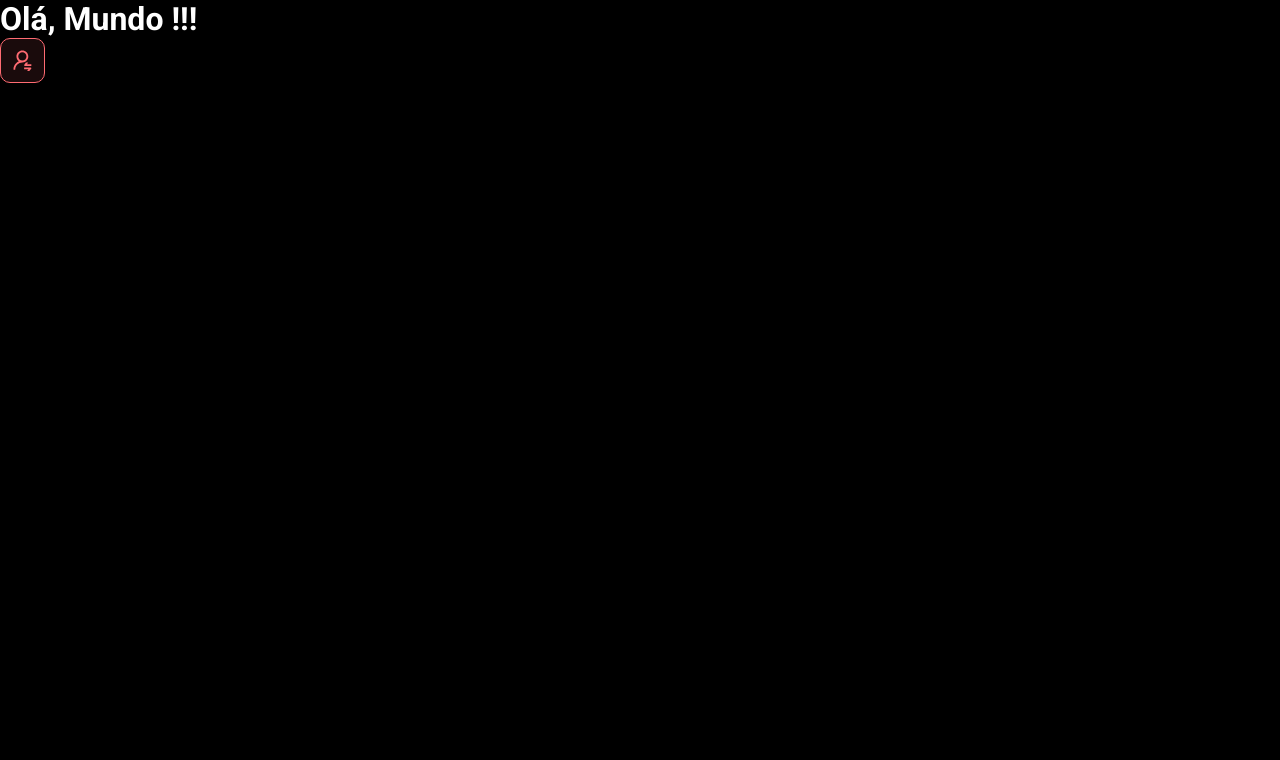
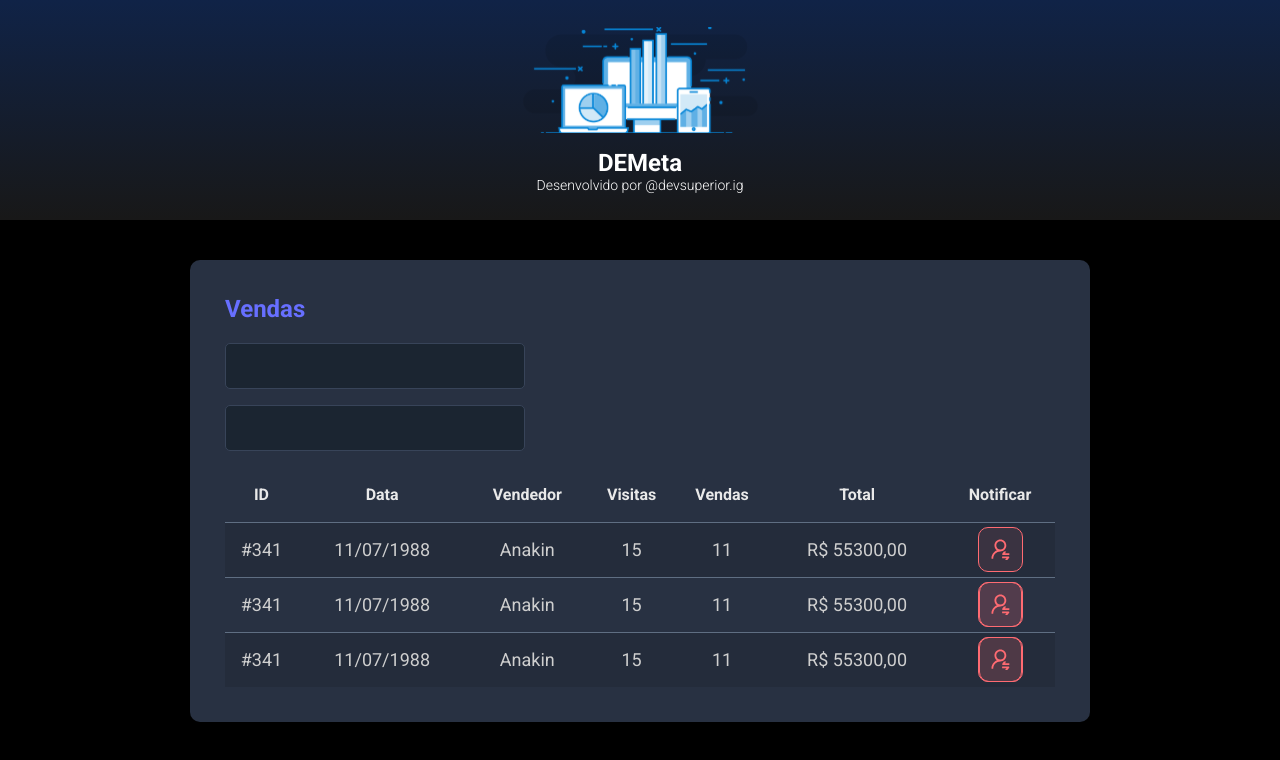
Before and after one commit to thiagobsdev/dsmeta, a React (Vite) app in the folder frontend/: page / in a window 1280 px wide. Shown: the top 760 px of the page. Built offline with nearby package versions, Linux system fonts and the light colour scheme.

Commit message:
Other Components

```diff
--- a/frontend/src/App.tsx
+++ b/frontend/src/App.tsx
@@ -1,10 +1,19 @@
+import Header from "./components/Header"
 import NotificationButton from "./components/NotificationButton"
+import SalesCard from "./components/SalesCard"
 
 function App() {
   return(
     <>
-    <h1>Olá, Mundo !!!</h1>
-    <NotificationButton/>
+
+    <Header/>
+    <main>
+        <section id="sales">
+            <div className="desmeta-container">
+              <SalesCard/>
+            </div>
+        </section>
+      </main>
     </>
   )
 }
--- /dev/null
+++ b/frontend/src/components/Header/index.tsx
@@ -0,0 +1,20 @@
+import "./styles.css"
+import icon from "../../assets/img/logo.svg";
+
+
+function Header() {
+    return (
+        <>
+        <header>
+            <div className="dsmeta-logo-container">
+                <img src={icon} alt=""/>
+                    <h1>DEMeta</h1>
+                    <p>Desenvolvido por <a href="https://www.instagram.com/devsuperior.ig/">@devsuperior.ig</a></p>
+            </div>
+        </header>
+        </>
+
+    )
+}
+
+export default Header
--- /dev/null
+++ b/frontend/src/components/Header/styles.css
@@ -0,0 +1,28 @@
+.dsmeta-logo-container {
+    display: flex;
+    flex-direction: column;
+    align-items: center;
+
+}
+
+header {
+    height: 220px;
+    background: linear-gradient(180deg, #102347 0%, #181818 100%);
+    display: flex;
+    justify-content: center;
+    align-items: center;
+}
+
+.dsmeta-logo-container img {
+    width: 235px;
+}
+
+.dsmeta-logo-container h1 {
+    margin-top: 15px;
+    font-size: 24px;
+}
+
+.dsmeta-logo-container p {
+    font-size: 14px;
+    font-weight: 300;
+}
--- /dev/null
+++ b/frontend/src/components/SalesCard/index.tsx
@@ -0,0 +1,83 @@
+import NotificationButton from "../NotificationButton"
+import "./styles.css"
+
+function SalesCard() {
+    return (
+        <>
+            <div className="dsmeta-card">
+                <h2>Vendas</h2>
+                <div>
+                    <div className="dsmeta-form-control-container">
+                        <input className="dsmeta-form-control" type="text" />
+                    </div>
+                    <div className="dsmeta-form-control-container">
+                        <input className="dsmeta-form-control" type="text" />
+                    </div>
+                </div>
+                <div>
+                    <table className="dsmeta-sales-table">
+                        <thead>
+                            <tr>
+                                <th className="show992">ID</th>
+                                <th className="show576">Data</th>
+                                <th>Vendedor</th>
+                                <th className="show992">Visitas</th>
+                                <th className="show992">Vendas</th>
+                                <th>Total</th>
+                                <th>Notificar</th>
+                            </tr>
+                        </thead>
+                        <tbody>
+                            <tr>
+                                <td className="show992">#341</td>
+                                <td className="show576">11/07/1988</td>
+                                <td>Anakin</td>
+                                <td className="show992">15</td>
+                                <td className="show992">11</td>
+                                <td>R$ 55300,00</td>
+                                <td>
+                                    <div className="dsmeta-red-btn-container">
+                                        <NotificationButton/>
+                                    </div>
+                                </td>
+                            </tr>
+                            <tr>
+                                <td className="show992">#341</td>
+                                <td className="show576">11/07/1988</td>
+                                <td>Anakin</td>
+                                <td className="show992">15</td>
+                                <td className="show992">11</td>
+                                <td>R$ 55300,00</td>
+                                <td>
+                                    <div className="dsmeta-red-btn-container">
+                                        <div className="dsmeta-red-btn">
+                                        <NotificationButton/>
+                                        </div>
+                                    </div>
+                                </td>
+                            </tr>
+                            <tr>
+                                <td className="show992">#341</td>
+                                <td className="show576">11/07/1988</td>
+                                <td>Anakin</td>
+                                <td className="show992">15</td>
+                                <td className="show992">11</td>
+                                <td>R$ 55300,00</td>
+                                <td>
+                                    <div className="dsmeta-red-btn-container">
+                                        <div className="dsmeta-red-btn">
+                                        <NotificationButton/>
+                                        </div>
+                                    </div>
+                                </td>
+                            </tr>
+                        </tbody>
+                    </table>
+                </div>
+            </div>
+
+        </>
+    )
+}
+
+export default SalesCard
--- /dev/null
+++ b/frontend/src/components/SalesCard/styles.css
@@ -0,0 +1,98 @@
+.dsmeta-card {
+    background-color: #283142;
+    border-radius: 10px;
+    padding: 30px 10px;
+}
+
+.dsmeta-card h2 {
+    color: #676FFF;
+    font-size: 24px;
+    margin-bottom: 20px;
+}
+
+.dsmeta-form-control{
+    height: 46px;
+    background-color: #1b2531;
+    border: 1px solid  #384459;
+    border-radius: 5px;
+    width: 100%;
+    color: #9aaabe;
+    padding: 0 20px;
+    font-size: 18px;
+
+}
+
+.dsmeta-form-control-container {
+    margin-bottom: 16px;
+    max-width: 300px;
+}
+
+.dsmeta-sales-table {
+    width: 100%;
+    border-spacing: 0;
+    border-collapse: collapse;
+}
+
+.dsmeta-sales-table thead {
+    height: 55px;
+    font-size: 16px;
+    color: #e9e9e9;
+    font-weight: 700;
+
+}
+
+.dsmeta-sales-table tbody {
+    font-size: 14px;
+    font-weight: 400;
+    color: #CFCFCF;
+    text-align: center;
+}
+
+.dsmeta-sales-table tbody tr {
+    height: 74px;
+    border-top: 1px solid #5F6E82;
+}
+
+.dsmeta-sales-table tbody tr:nth-child(odd){
+    background-color: #242c3b;
+}
+
+.dsmeta-sales-table tbody tr:hover > td{
+    background-color: #384459;
+}
+
+.dsmeta-red-btn-container {
+    display: flex;
+    justify-content: center;
+}
+
+.show576 {
+    display: none;
+}
+
+.show992 {
+    display: none;
+}
+
+@media (min-width: 576px) {
+    .show576 {
+        display: table-cell;
+    }
+    .dsmeta-card {
+        padding: 35px;
+    }
+
+    .dsmeta-sales-table tbody tr{
+        height: 55px;
+    }
+
+    .dsmeta-sales-table tbody {
+        font-size: 18px;
+    }
+}
+
+@media (min-width: 992px) {
+    .show992 {
+        display: table-cell;
+    }
+}
--- a/frontend/src/index.css
+++ b/frontend/src/index.css
@@ -17,3 +17,13 @@
     color:unset;
     text-decoration: none;
 }
+
+.desmeta-container {
+    max-width: 900px;
+    width: 100%;
+    margin: 0 auto;
+}
+
+#sales {
+    padding: 40px 10px;
+}
```
